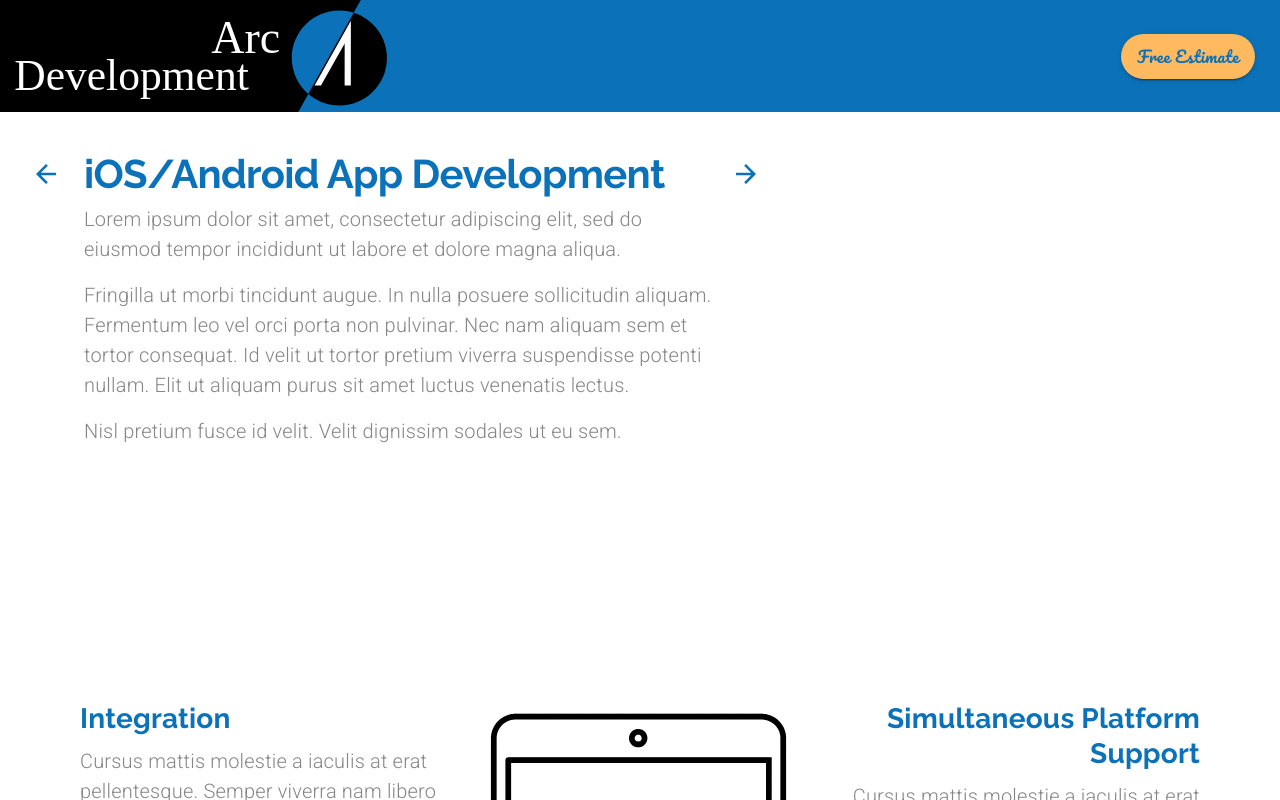
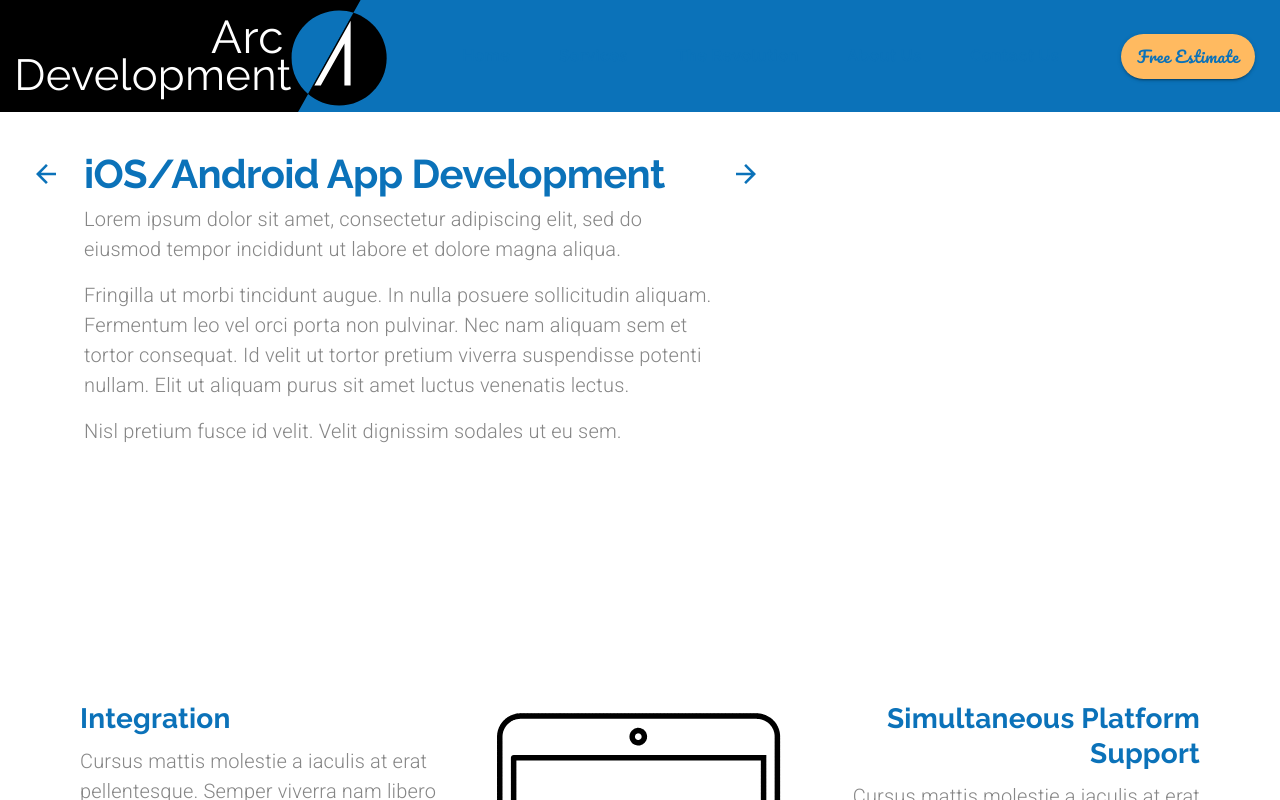
Before and after one commit to OreAkintobi/webdevcompanywebsite-nextjs, a Next.js app: page /mobileapps in a window 1280 px wide. Shown: the top 800 px of the page. Built offline with nearby package versions, Linux system fonts and the light colour scheme.

Commit message:
made site compatible with other browsers

```diff
--- a/pages/mobileapps.js
+++ b/pages/mobileapps.js
@@ -199,7 +199,13 @@ const MobileApps = ({ setValue, setSelectedIndex }) => {
         </Grid>
 
         <Grid item md>
-          <Lottie options={defaultOptions} style={{ maxWidth: "20em" }} />
+          <Lottie
+            options={defaultOptions}
+            style={{
+              maxWidth: matchesMD ? "15em" : "20em",
+              height: matchesMD ? "20em" : undefined,
+            }}
+          />
         </Grid>
 
         <Grid
@@ -246,7 +252,10 @@ const MobileApps = ({ setValue, setSelectedIndex }) => {
         container
         direction={matchesMD ? "column" : "row"}
         className={classes.rowContainer}
-        style={{ marginBottom: "15em" }}
+        style={{
+          marginBottom: "15em",
+          display: matchesMD ? "grid" : undefined,
+        }}
       >
         <Grid item container direction="column" md alignItems="center">
           <Grid item>
--- a/pages/revolution.js
+++ b/pages/revolution.js
@@ -450,6 +450,7 @@ const Revolution = () => {
             src="/assets/reviewIcon.svg"
             alt="magnifying glass"
             width="100%"
+            style={{ maxWidth: "40em" }}
           />
         </Grid>
       </Grid>
@@ -569,6 +570,7 @@ const Revolution = () => {
             src="/assets/reviewIcon.svg"
             alt="magnifying glass"
             width="100%"
+            style={{ maxWidth: "40em" }}
           />
         </Grid>
       </Grid>
--- a/src/ui/Footer.js
+++ b/src/ui/Footer.js
@@ -94,7 +94,12 @@ export default function Footer({
       <Hidden mdDown>
         <Grid container justify="center" className={classes.mainContainer}>
           <Grid item className={classes.gridItem}>
-            <Grid container direction="column" spacing={2}>
+            <Grid
+              container
+              direction="column"
+              spacing={2}
+              style={{ margin: 0 }}
+            >
               <Grid
                 item
                 component={Link}
@@ -107,7 +112,12 @@ export default function Footer({
             </Grid>
           </Grid>
           <Grid item className={classes.gridItem}>
-            <Grid container direction="column" spacing={2}>
+            <Grid
+              container
+              direction="column"
+              spacing={2}
+              style={{ margin: 0 }}
+            >
               {services.map((service, index) => (
                 <Grid
                   item
@@ -126,7 +136,12 @@ export default function Footer({
             </Grid>
           </Grid>
           <Grid item className={classes.gridItem}>
-            <Grid container direction="column" spacing={2}>
+            <Grid
+              container
+              direction="column"
+              spacing={2}
+              style={{ margin: 0 }}
+            >
               {revolution.map((text, index) => (
                 <Grid
                   item
@@ -142,7 +157,12 @@ export default function Footer({
             </Grid>
           </Grid>
           <Grid item className={classes.gridItem}>
-            <Grid container direction="column" spacing={2}>
+            <Grid
+              container
+              direction="column"
+              spacing={2}
+              style={{ margin: 0 }}
+            >
               {about.map((item, index) => (
                 <Grid
                   item
@@ -158,7 +178,12 @@ export default function Footer({
             </Grid>
           </Grid>
           <Grid item className={classes.gridItem}>
-            <Grid container direction="column" spacing={2}>
+            <Grid
+              container
+              direction="column"
+              spacing={2}
+              style={{ margin: 0 }}
+            >
               <Grid
                 item
                 component={Link}
@@ -172,11 +197,22 @@ export default function Footer({
           </Grid>
         </Grid>
       </Hidden>
-      <img
-        alt="black decorative slash"
-        src="/assets/footerAdornment.svg"
+      <svg
+        id="Layer_1"
+        xmlns="http://www.w3.org/2000/svg"
+        viewBox="0 0 294.4 180"
         className={classes.adornment}
-      />
+      >
+        <style>{`.st1{fill:#fff}.st2{font-family:Raleway; font-weight: 500}.st3{font-size:8px}`}</style>
+        <path d="M294.4 0L166.3 227H-4V0z" />
+        <path fill="none" d="M111-24v376" />
+        <text transform="translate(5 175)" className="st1 st2 st3">
+          © Arc Development 2019
+        </text>
+        <text transform="translate(147.442 175)" className="st1 st2 st3">
+          Wichita, KS
+        </text>
+      </svg>
       <Grid
         container
         className={classes.socialContainer}
--- a/src/ui/Header.js
+++ b/src/ui/Header.js
@@ -43,6 +43,7 @@ const useStyles = makeStyles((theme) => ({
   },
   logo: {
     height: "8em",
+    textTransform: "none",
     [theme.breakpoints.down("md")]: {
       height: "7em",
     },
@@ -355,12 +356,56 @@ export default function Header({
               onClick={() => {
                 setValue(0);
               }}
+              style={{ textDecoration: "none" }}
             >
-              <img
-                src="/assets/logo.svg"
-                alt="company logo"
+              <svg
                 className={classes.logo}
-              />
+                id="Layer_1"
+                xmlns="http://www.w3.org/2000/svg"
+                viewBox="0 0 480 139"
+              >
+                <style>{`.st0{fill:none}.st1{fill:#fff}.st2{font-family:&apos;Raleway; font-weight: 300}.st6{fill:none;stroke:#000;stroke-width:3;stroke-miterlimit:10}`}</style>
+                <path d="M448.07-1l-9.62 17.24-8.36 14.96L369.93 139H-1V-1z" />
+                <path className="st0" d="M-1 139h479.92v.01H-1z" />
+                <text
+                  transform="translate(261.994 65.233)"
+                  className="st1 st2"
+                  fontSize="57"
+                >
+                  Arc
+                </text>
+                <text
+                  transform="translate(17.692 112.015)"
+                  className="st1 st2"
+                  fontSize="54"
+                >
+                  Development
+                </text>
+                <path
+                  className="st0"
+                  d="M382.44 116.43l47.65-85.23 8.36-14.96M369.83 139l-.01.01L362 153"
+                />
+                <path
+                  d="M438.76 15.76l-56.42 100.91c-12.52-10.83-20.45-26.82-20.45-44.67 0-32.58 26.42-59 59-59 6.23 0 12.24.97 17.87 2.76z"
+                  fill="#0b72b9"
+                />
+                <path d="M479.89 72c0 32.58-26.42 59-59 59-14.73 0-28.21-5.4-38.55-14.33l56.42-100.91c23.85 7.57 41.13 29.89 41.13 56.24z" />
+                <g id="Group_186" transform="translate(30.153 11.413)">
+                  <g id="Group_185">
+                    <g id="Words">
+                      <path
+                        id="Path_59"
+                        className="st1"
+                        d="M405.05 14.4l-.09 80.38-7.67-.01.06-52.25-29.4 52.21-7.94-.01 45.04-80.32z"
+                      />
+                    </g>
+                  </g>
+                </g>
+                <path
+                  className="st0"
+                  d="M457-17l-8.93 16-9.62 17.24-8.36 14.96L369.93 139l-.01.01L361 155"
+                />
+              </svg>
             </Button>
             <Hidden mdDown>{tabs}</Hidden>
             <Hidden lgUp>{drawer}</Hidden>
```
Also changed, not shown: pages/customsoftware.js (+6 -5 lines).
